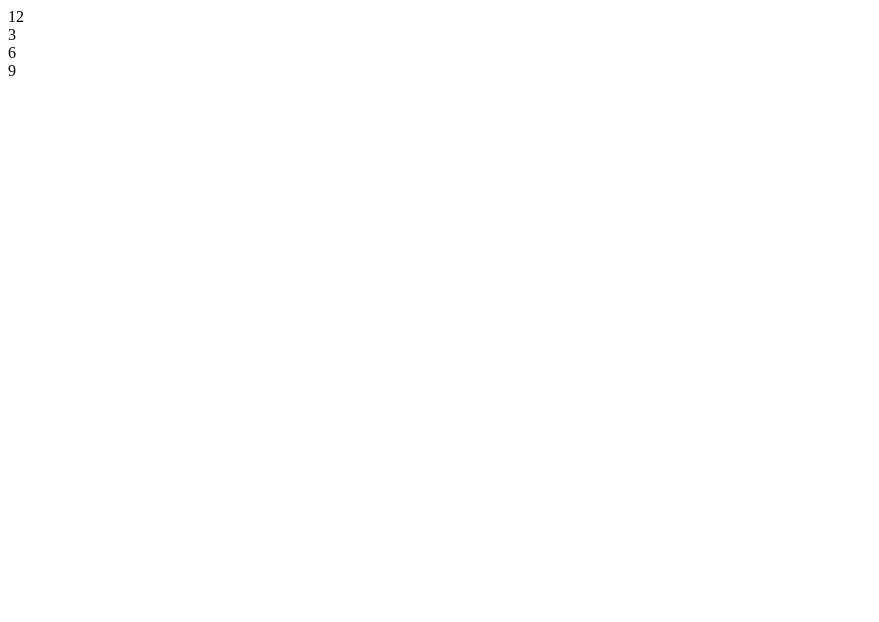
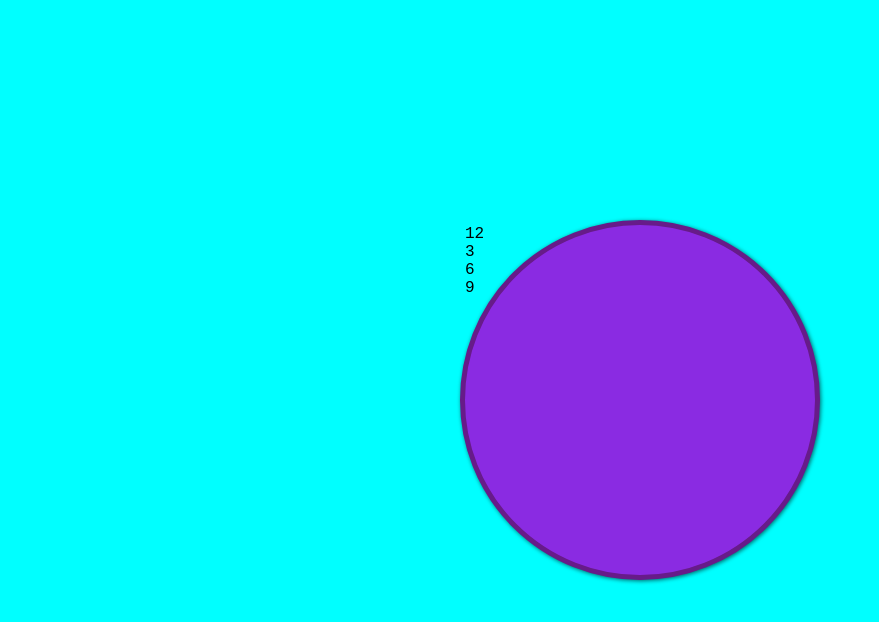
Before and after one commit to ozhni/clock, a plain HTML site: page index.html in a window 1280 px wide. Shown: the whole page, without its empty margins (0-879 px from the left). Drawn offline with Linux system fonts and the light colour scheme.

Commit message:
style clock base

```diff
--- a/index.html
+++ b/index.html
@@ -3,6 +3,7 @@
   <head>
     <meta charset="UTF-8" />
     <meta name="viewport" content="width=device-width, initial-scale=1.0" />
+    <link rel="stylesheet" href="style.css" />
     <title>Clock</title>
   </head>
   <body>
--- /dev/null
+++ b/style.css
@@ -0,0 +1,19 @@
+body {
+  margin: 0;
+  padding: 0;
+  background-color: aqua;
+  font-family: "Courier New", Courier, monospace;
+  height: 100vh;
+  display: flex;
+  justify-content: center;
+  align-items: center;
+}
+
+.clock {
+  background-color: blueviolet;
+  width: 350px;
+  height: 350px;
+  border-radius: 50%;
+  border: 5px solid rgb(103, 27, 137);
+  box-shadow: 1px 1px 4px rgba(0, 0, 0, 0.6);
+}
```
